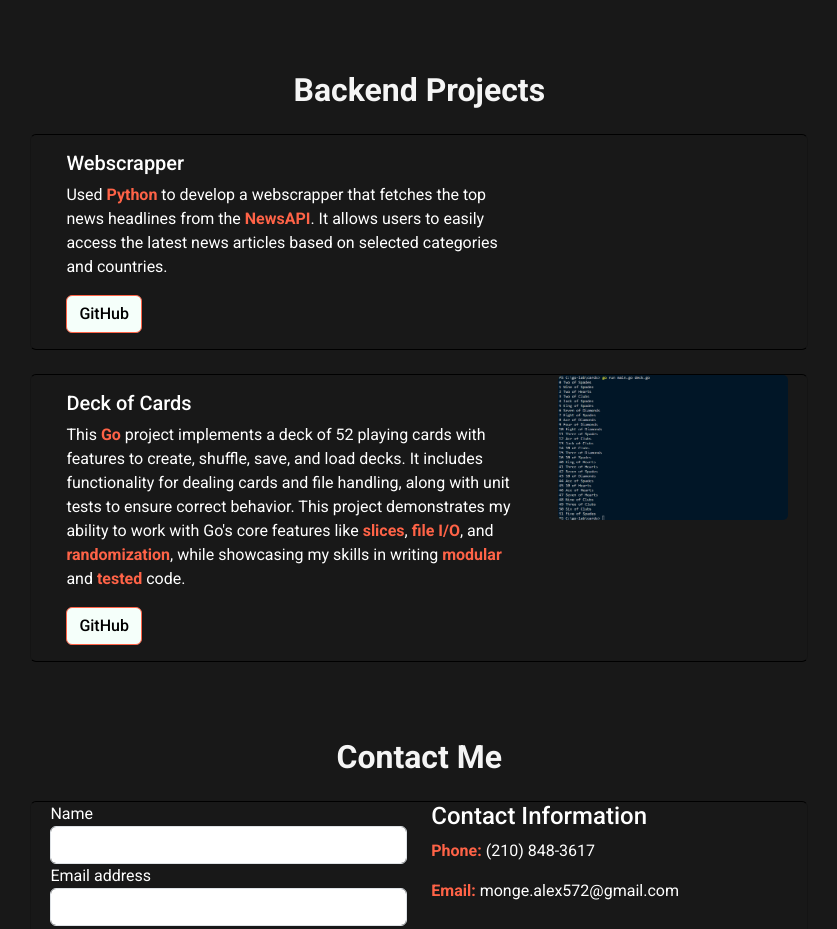
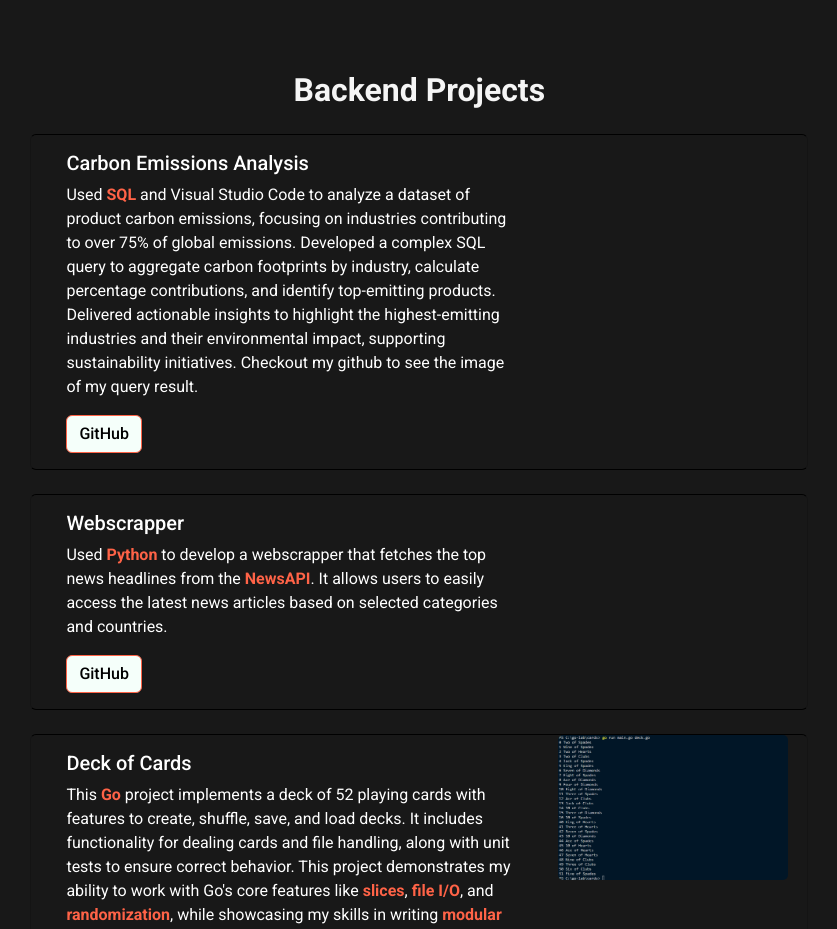
Before and after one commit to a1monge/my-portfolio, a React (Create React App) app: page / in a window 1280 px wide. Shown: the part 2340-3269 px from the top of the page, without its empty margins (434-1271 px from the left). Built offline with nearby package versions, Linux system fonts and the light colour scheme.

Commit message:
added project

```diff
--- a/src/components/BackEnd.js
+++ b/src/components/BackEnd.js
@@ -1,12 +1,26 @@
 import React from 'react';
 import '../App.css';
 import card from '../img/card.png';
+import emissions from '../img/emissions.png';
 
 const BackEnd = () => {
     return (
         <section id='BackEnd' className="BackEnd-section">
             <div className="container">
                 <h2 className="text-center mb-4">Backend Projects</h2>
+                <div className="card mb-4">
+                    <div className="row no-gutters">
+                        <div className="col-md-8">
+                            <div className="card-body">
+                                <h5 className="card-title">Carbon Emissions Analysis</h5>
+                                <p className="card-text">
+                                    Used <strong>SQL</strong> and Visual Studio Code to analyze a dataset of product carbon emissions, focusing on industries contributing to over 75% of global emissions. Developed a complex SQL query to aggregate carbon footprints by industry, calculate percentage contributions, and identify top-emitting products. Delivered actionable insights to highlight the highest-emitting industries and their environmental impact, supporting sustainability initiatives. Checkout my github to see the image of my query result.
+                                </p>
+                                <a href="https://github.com/a1monge/carbon_footprint_analysis" className="btn btn-primary" target="_blank" rel="noopener noreferrer">GitHub</a>
+                            </div>
+                        </div>
+                    </div>
+                </div>
                 <div className="card mb-4">
                     <div className="row no-gutters">
                         <div className="col-md-8">
```
Also changed, not shown: src/img/emissions.png (added).
